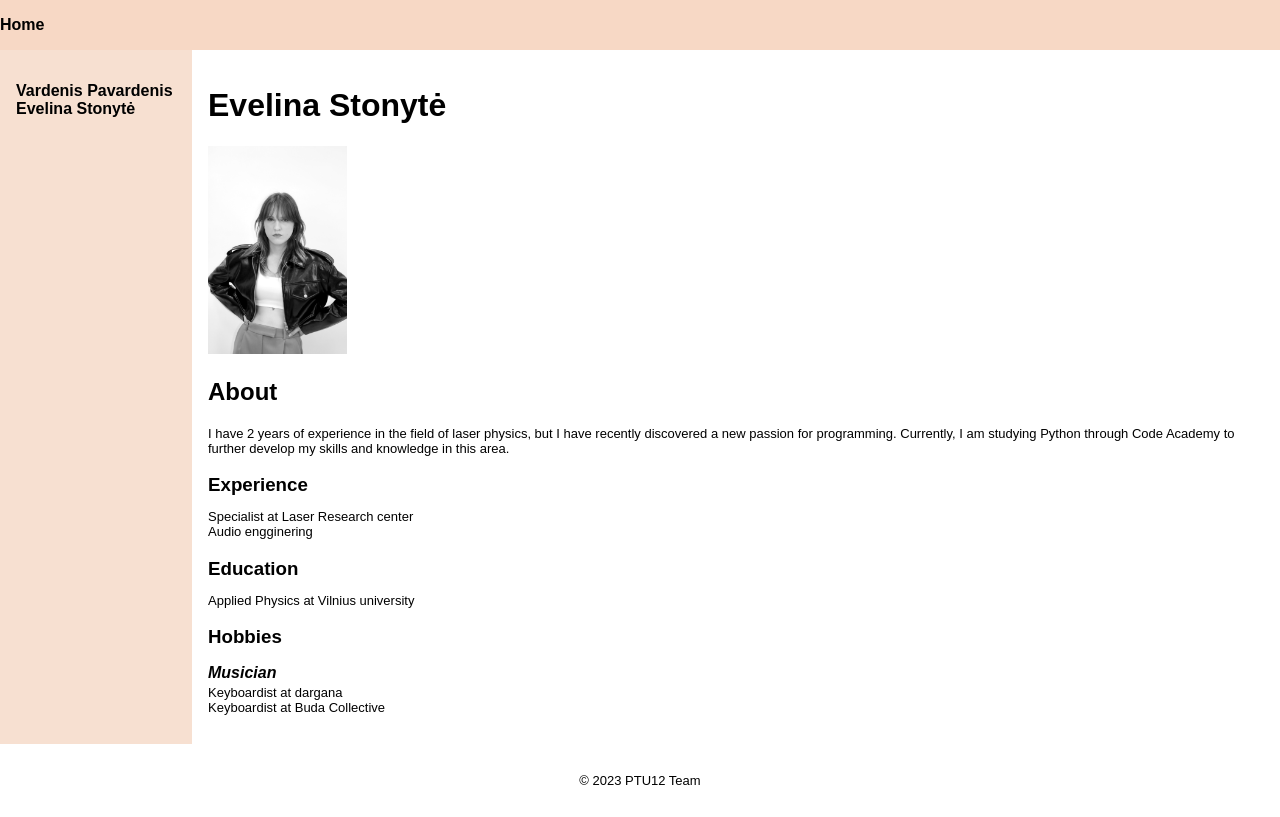
After one commit to kobrius11/ptu12_team, a Flask app: page /evelina_stonyte/ in a window 1280 px wide. The commit adds this page. Run offline with Flask 3, Linux system fonts and the light colour scheme.

Commit message:
Evelinos website page

```diff
--- a/app.py
+++ b/app.py
@@ -10,5 +10,9 @@ def index():
 def vardenis_pavardenis():
     return render_template('vardenis_pavardenis.html/')
 
+@app.route('/evelina_stonyte/')
+def evelina_stonyte():
+    return render_template('evelina_stonyte.html/')
+
 if __name__ == "__main__":
     app.run(debug=True)
--- /dev/null
+++ b/static/evelina_style.css
@@ -0,0 +1,71 @@
+body {
+    padding: 0;
+    margin: 0;
+    font-family:Arial, Helvetica, sans-serif;
+    min-height: 100vh;
+}
+sidebar, main .content {
+    padding: 1rem;
+    margin: 0;
+
+}
+
+body {
+    display: flex;
+    flex-direction: column;
+    align-items: stretch;
+}
+main {
+    flex-grow: 1;
+    display: flex;
+    flex-direction: row;
+}
+main .content {
+    flex-grow: 1;
+}
+main sidebar {
+    display: block;
+    min-width: 10rem;
+    max-width: 10rem;
+    background-color: #f7e0d1;
+    /* min-height: 200px; */
+}
+a {
+    color: black;
+    text-decoration: none;
+    font-weight: bold;
+}
+ul.menu {
+    display: flex;
+    list-style: none;
+    padding-inline-start: 0;
+}
+ul.menu-vertical {
+    flex-direction: column;
+}
+ul.menu-horizontal {
+    flex-direction: row;
+}
+
+h1, h2 {
+    font-family: Arial, Helvetica, sans-serif;
+}
+
+img.logo {
+    max-height: 13rem;
+}
+
+h4 {
+    height: 0rem;
+    font-style: italic;
+}
+h3 {
+    height: 1rem;
+}
+p {
+    font-size: small;
+}
+footer{
+    padding: 1rem;
+    text-align: center;
+}
--- /dev/null
+++ b/templates/evelina_stonyte.html
@@ -0,0 +1,47 @@
+<!DOCTYPE html>
+<html lang="en">
+<head>
+    <meta charset="UTF-8">
+    <meta http-equiv="X-UA-Compatible" content="IE=edge">
+    <meta name="viewport" content="width=device-width, initial-scale=1.0">
+    <title>PTU12 Team</title>
+    <link rel="stylesheet" href="/static/evelina_style.css">
+</head>
+<body style="background-color:white;">
+    <header style="background-color: #f7d8c5;">
+        {% include 'includes/menu.html' %}
+    </header>
+    <main>
+        <sidebar>
+            {% include 'includes/sidebar.html' %}
+        </sidebar>
+        <div class="content">
+            <h1>Evelina Stonytė</h1>
+            <img class="logo" src="/static/evelina.jpg">
+            <h2>About</h2>
+            <p>
+                I have 2 years of experience in the field of laser physics, but I have recently discovered a new passion for programming.
+                Currently, I am studying Python through Code Academy to further develop my skills and knowledge in this area.
+            </p>
+            <h3>Experience</h3>
+            <p>
+                Specialist at Laser Research center<br>
+                Audio engginering
+            </p>
+            <h3>Education</h3>
+            <p>
+                Applied Physics at Vilnius university
+            </p>
+            <h3>Hobbies</h3>
+            <h4>Musician</h4>
+            <p>
+                Keyboardist at dargana <br>
+                Keyboardist at Buda Collective<br>
+            </p>
+        </div>
+    </main>
+    <footer>
+        {% include 'includes/footer.html' %}
+    </footer>
+</body>
+</html>
--- a/templates/includes/sidebar.html
+++ b/templates/includes/sidebar.html
@@ -1,5 +1,6 @@
 <ul class="menu menu-vertical">
     <li>
         <a class="broken" href="/vardenis_pavardenis/">Vardenis Pavardenis</a>
+        <a class="broken" href="/evelina_stonyte/">Evelina Stonytė</a>
     </li>
 </ul>
```
Also changed, not shown: static/evelina.JPG (added).
